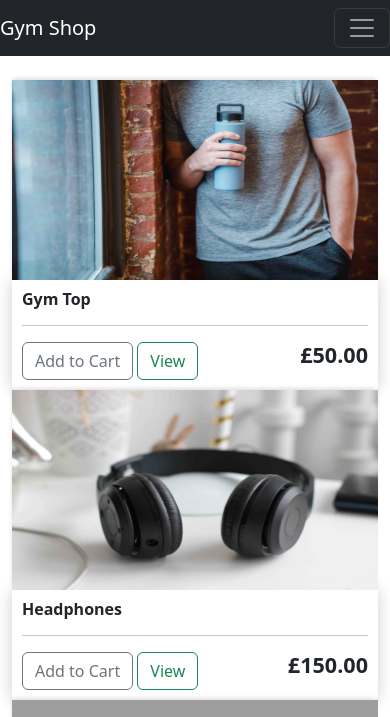
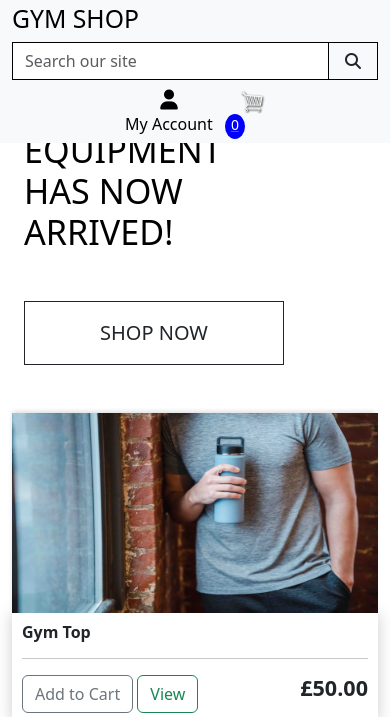
Before and after one commit to henrysevern/gym_shop, a Django app: page / in a window 390 px wide. Shown: the top 717 px of the page. Run offline with Django 3.2, Linux system fonts and the light colour scheme; a user stored in the database is signed in; data comes from the database, SQL or seed files in the repository; both versions use the stored data as it was after the commit; some libraries are stand-ins or nearby versions; grey boxes are pictures that could not be loaded.

Commit message:
Update main navigation

```diff
--- a/gym_shop/settings.py
+++ b/gym_shop/settings.py
@@ -62,7 +62,10 @@ ROOT_URLCONF = 'gym_shop.urls'
 TEMPLATES = [
     {
         'BACKEND': 'django.template.backends.django.DjangoTemplates',
-        'DIRS': [],
+        'DIRS': [
+            os.path.join(BASE_DIR, 'templates'),
+            os.path.join(BASE_DIR, 'templates', 'allauth'),
+        ],
         'APP_DIRS': True,
         'OPTIONS': {
             'context_processors': [
--- a/static/css/base.css
+++ b/static/css/base.css
@@ -1,5 +1,84 @@
-body{
-	background-color: hsl(0, 0%, 98%);
+html {
+    height: 100%;
+}
+
+body {
+	padding-top: 65px;
+	/* background: url('/images/homepage-image.jpg') no-repeat center center fixed;  */
+    background-size: cover;
+    height: calc(100vh - 164px);
+    color: #555;
+    font-family: 'Lato';
+}
+
+/* from Bulma */
+.icon {
+    align-items: center;
+    display: inline-flex;
+    justify-content: center;
+    height: 1.5rem;
+    width: 1.5rem;
+}
+
+.logo-font {
+    text-transform: uppercase;
+}
+
+.main-logo-link {
+    width: fit-content;
+}
+
+.shop-now-button {
+    background: white;
+    color: white;
+    min-width: 260px;
+}
+
+.btn-black {
+    background: black;
+    color: white;
+}
+
+.shop-now-button:hover,
+.shop-now-button:active,
+.shop-now-button:focus,
+.btn-black:hover,
+.btn-black:active,
+.btn-black:focus {
+    background: #222;
+    color: white;
+}
+
+.text-black {
+    color: #000 !important;
+}
+
+.border-black {
+    border: 1px solid black !important;
+}
+
+/* -------------------------------- Media Queries */
+
+/* Slightly larger container on xl screens */
+@media (min-width: 1200px) {
+  .container {
+    max-width: 80%;
+  }
+}
+
+/* fixed top navbar only on medium and up */
+@media (min-width: 992px) {
+    .fixed-top-desktop-only {
+        position: fixed;
+        top: 0;
+        right: 0;
+        left: 0;
+        z-index: 1030;
+    }
+
+    .header-container {
+        padding-top: 164px;
+    }
 }
 
 h1,h2,h3,h4,h5,h6{
@@ -39,7 +118,7 @@ h1,h2,h3,h4,h5,h6{
 	display: block;
 	text-align: center;
 	color:#fff;
-	background-color: red;
+	background-color: blue;
 	width: 20px;
 	height: 25px;
 	border-radius: 50%;
--- a/store/templates/store/base.html
+++ b/store/templates/store/base.html
@@ -38,7 +38,67 @@
 
 <body>
 
-  <nav class="navbar navbar-expand-lg navbar-dark bg-dark">
+  <header class="container-fluid fixed-top bg-light">
+    <div class="row">
+      <div class="col-12 col-lg-4 my-auto py-1 py-lg-0 text-center text-lg-left">
+        <a href="{% url 'item_list' %}" class="nav-link main-logo-link">
+          <h2 class="logo-font text-black my-0">Gym Shop</h2>
+        </a>
+      </div>
+      <div class="col-12 col-lg-4 my-auto py-1 py-lg-0">
+        <form method="GET" action="">
+          <div class="input-group w-100">
+              <input class="form-control border border-black rounded-0" type="text" name="q" placeholder="Search our site">
+              <div class="input-group-append">
+                  <button class="form-control btn btn-black border border-black rounded-0" type="submit">
+                      <span class="icon">
+                          <i class="fas fa-search"></i>
+                      </span>
+                  </button>
+              </div>
+          </div>
+      </form>
+      </div>
+      <div class="col-12 col-lg-4 my-auto py-1 py-lg-0">
+        <ul class="list-inline list-unstyled text-center text-lg-right my-0">
+          <li class="list-inline-item dropdown">
+            <a class="text-black nav-link" href="#" id="user-options" data-toggle="dropdown" aria-haspopup="true" aria-expanded="false">
+              <div class="text-center">
+                  <div><i class="fas fa-user fa-lg"></i></div>
+                  <p class="my-0">My Account</p>
+              </div>
+          </a>
+          <div class="dropdown-menu border-0" aria-labelledby="user-options">
+            {% if request.user.is_authenticated %}
+                {% if request.user.is_superuser %}
+                    <a href="" class="dropdown-item">Product Management</a>
+                {% endif %}
+                <a href="" class="dropdown-item">My Profile</a>
+                <a href="{% url 'account_logout' %}" class="dropdown-item">Logout</a>
+            {% else %}
+                <a href="{% url 'account_signup' %}" class="dropdown-item">Register</a>
+                <a href="{% url 'account_login' %}" class="dropdown-item">Login</a>
+            {% endif %}
+        </div>
+          </li>
+          <li class="list-inline-item">
+            <div class="text-center">
+              <div>
+              <a href="{% url 'cart' %}">
+                <img id="cart-icon" src="{% static 'images/cart.png' %}">
+              </div>
+                <p class="my-0" id="cart-total">0</p>
+              </a>
+            </div>
+          </li>
+        </ul>
+      </div>
+    </div>
+
+
+  </header>
+
+  <!-- <nav class="navbar navbar-expand-lg navbar-dark bg-dark">
     <a class="navbar-brand" href="{% url 'item_list' %}">Gym Shop</a>
     <button class="navbar-toggler" type="button" data-toggle="collapse" data-target="#navbarSupportedContent"
       aria-controls="navbarSupportedContent" aria-expanded="false" aria-label="Toggle navigation">
@@ -48,7 +108,7 @@
     <div class="collapse navbar-collapse" id="navbarSupportedContent">
       <ul class="navbar-nav mr-auto">
         <li class="nav-item active">
-          <a class="nav-link" href="{% url 'item_list' %}">Store <span class="sr-only">(current)</span></a>
+          <a class="nav-link" href="{% url 'item_list' %}">Store</a>
         </li>
 
       </ul>
@@ -62,7 +122,7 @@
 
       </div>
     </div>
-  </nav>
+  </nav> -->
 
   <div class="container">
     <br>
@@ -89,6 +149,8 @@
   <script src="https://cdn.jsdelivr.net/npm/bootstrap@5.3.0-alpha1/dist/js/bootstrap.min.js"
     integrity="sha384-mQ93GR66B00ZXjt0YO5KlohRA5SY2XofN4zfuZxLkoj1gXtW8ANNCe9d5Y3eG5eD" crossorigin="anonymous">
   </script>
+  <!-- Font awsome link -->
+  <script src="https://kit.fontawesome.com/a3c891aa8d.js" crossorigin="anonymous"></script>
   <!-- JS link -->
   <script type="text/javascript" src="{% static 'js/cart.js' %}"></script>
 
--- a/store/templates/store/item_list.html
+++ b/store/templates/store/item_list.html
@@ -1,6 +1,21 @@
 {% extends 'store/base.html' %}
 {% load static %}
 {% block content %}
+
+<div class="container h-100">
+    <div class="row h-100">
+        <div class="col-7 col-md-6 my-auto">
+            <h1 class="display-4 logo-font text-black">
+                New equipment has now arrived!
+            </h1>
+            <div class="my-5">
+                <h4>
+                    <a href="" class="shop-now-button btn-outline-dark btn btn-lg rounded-0 text-uppercase py-3">Shop Now</a>
+                </h4>
+            </div>
+        </div>
+    </div>
+</div>
 
 <div class="row">
     {% for product in products %}
```
Also changed, not shown: db.sqlite3, static/images/homepage-image.jpg (added).
